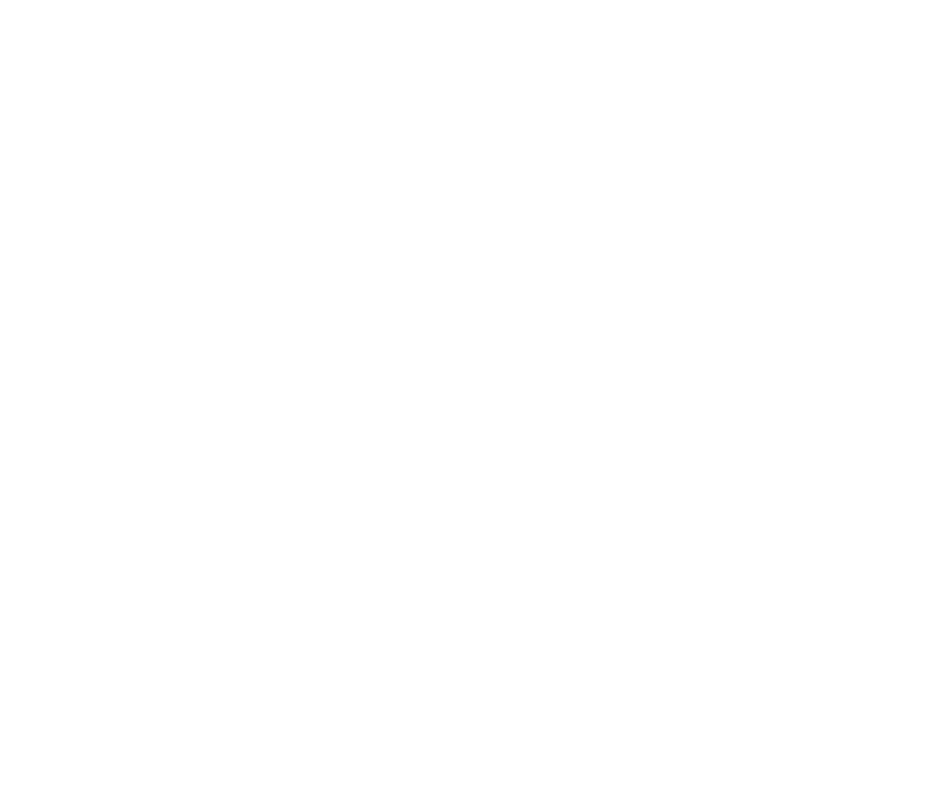
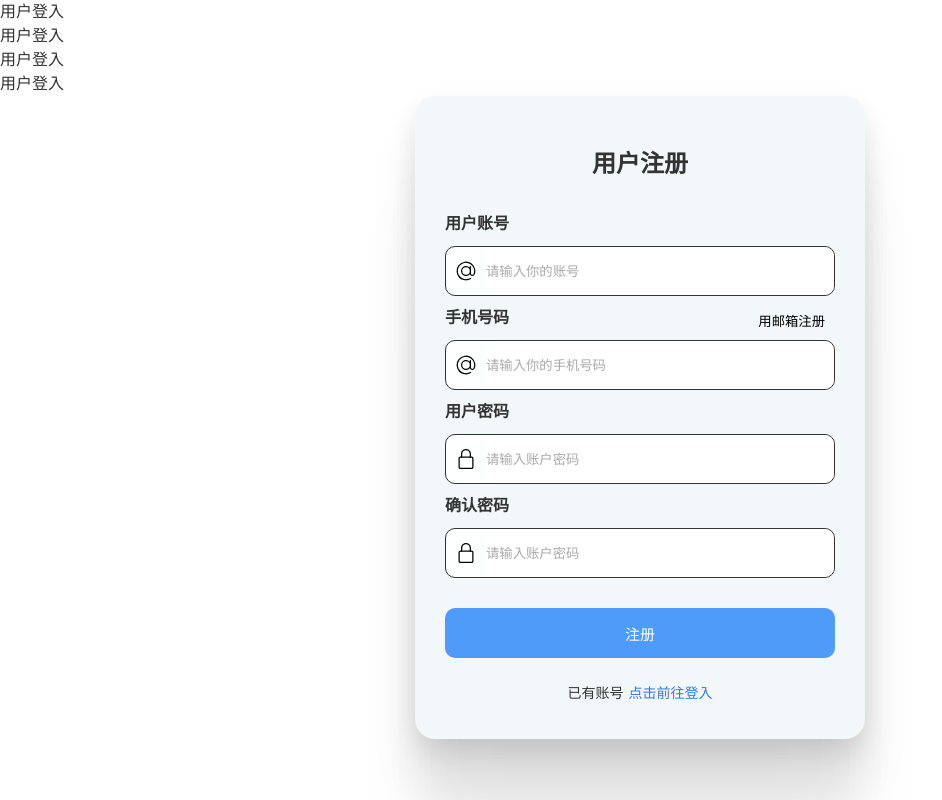
Before and after one commit to uncont/TakeAWay, a Vue app: page /register in a window 1280 px wide. Before the commit this address had no page. Shown: the whole page, without its empty margins (0-942 px from the left). Built offline with nearby package versions, Linux system fonts and the light colour scheme.

Commit message:
添加了用户注册页面

```diff
--- a/src/App.vue
+++ b/src/App.vue
@@ -1,9 +1,11 @@
 <template>
+    <IndexNav></IndexNav>
     <router-view />
 
 </template>
 
 <script setup>
+    import IndexNav from './common/IndexNav.vue';
 
 </script>
 
--- a/src/assets/css/reset.css
+++ b/src/assets/css/reset.css
@@ -52,3 +52,10 @@
 h6 {
   font-weight: 400;
 }
+button{
+	/* 清除默认边框 */
+	border:0;
+	outline:none;
+   /*清除默认背景 */
+   background-color: transparent;
+	}
--- /dev/null
+++ b/src/common/IndexNav.vue
@@ -0,0 +1,20 @@
+<template>
+  <nav>
+    <ul>
+        <li><router-link to="/login">用户登入</router-link></li>
+        <li><router-link to="/login">用户登入</router-link></li>
+        <li><router-link to="/login">用户登入</router-link></li>
+        <li><router-link to="/login">用户登入</router-link></li>
+    </ul>
+  </nav>
+</template>
+
+<script>
+export default {
+
+}
+</script>
+
+<style>
+
+</style>
--- a/src/main.js
+++ b/src/main.js
@@ -1,5 +1,5 @@
-import './assets/css/reset.css'
-import './assets/css/common.css'
+import '@/assets/css/reset.css'
+import '@/assets/css/common.css'
 
 import { createApp } from 'vue'
 import { createPinia } from 'pinia'
--- a/src/router/index.js
+++ b/src/router/index.js
@@ -7,7 +7,12 @@
       path:'/login',
       name:'login',
       component: () => import('@/views/UserLogin.vue')
-    }
+    },
+    {
+      path:'/register',
+      name:'register',
+      component: () => import('@/views/UserRigister.vue')
+    },
   ],
 })
 
--- a/src/views/UserLogin.vue
+++ b/src/views/UserLogin.vue
@@ -1,6 +1,8 @@
 <!-- 用户登入页面 -->
 <template>
+
 <form class="form wrap">
+  <h2>用户登入</h2>
   <div class="flex-column">
     <label>用户账号</label>
   </div>
@@ -29,11 +31,11 @@
     <span class="span">密码忘记了？</span>
   </div>
   <button class="button-submit" @click.prevent="onShow">登入</button>
-  <p class="p">还没有账号？<span class="span">点击前往注册</span></p>
+  <p class="p">还没有账号？<span class="span" @click="router.push('/register')">点击前往注册</span></p>
   <p class="p line">或者</p>
 
   <div class="flex-row">
-    <button class="btn google">使用手机号码登入</button>
+    <button class="btn WeChat">使用微信登入</button>
     <button class="btn apple">使用邮箱地址登入</button>
   </div>
 </form>
@@ -41,9 +43,11 @@
 </template>
 
 <script setup>
+import { useRouter } from "vue-router";
+const router = useRouter();
 import { ref } from "vue";
 import Vcode from "vue3-puzzle-vcode";
-
+/*验证码*/
 const isShow = ref(false);//验证码的显示与隐藏
 const onShow = () => {
   isShow.value = true;
@@ -51,6 +55,7 @@
 const onClose = () => {
   isShow.value = false;
 };
+// 成功后执行的函数
 const onSuccess = () => {
   onClose(); // 验证成功，需要手动关闭模态框
 };
@@ -71,6 +76,17 @@
   padding: 30px;
   width: 450px;
   border-radius: 20px;
+  box-shadow:
+    0px 187px 75px  rgba(0, 0, 0, 0.01),
+    0px 105px 63px rgba(0, 0, 0, 0.05),
+    0px 47px 47px rgba(0, 0, 0, 0.09),
+    0px 12px 26px rgba(0, 0, 0, 0.1),
+    0px 0px 0px rgba(0, 0, 0, 0.1);
+}
+h2{
+  margin: 20px 0;
+  text-align: center;
+  font-weight: 700;
 }
 
 ::placeholder {
@@ -170,11 +186,14 @@
   align-items: center;
   font-weight: 500;
   gap: 10px;
-  border: 1px solid #333;
   background-color: var(--button-color);
   color: #f1f1f1;
   cursor: pointer;
   transition: 0.2s ease-in-out;
+}
+
+.WeChat{
+  background-color:  #04BE02;
 }
 
 .btn:hover {
--- a/src/views/UserRigister.vue
+++ b/src/views/UserRigister.vue
@@ -1,13 +1,214 @@
+<!-- 用户登入页面 -->
 <template>
 
+<form class="form wrap">
+  <h2>用户注册</h2>
+  <div class="flex-column">
+    <label>用户账号</label>
+  </div>
+  <div class="inputForm">
+    <img src="@/assets/Image/SVG/email.svg" alt="">
+    <input type="text" class="input" placeholder="请输入你的账号" />
+  </div>
+  <div class="flex-column change">
+    <label>{{  registerMethod ? "手机号码" : "邮箱地址"   }}</label>
+    <button @click.prevent="registerMethod = !registerMethod">用{{ registerMethod ? "邮箱" : "手机"  }}注册</button>
+  </div>
+  <div class="inputForm" v-if="registerMethod">
+    <img src="@/assets/Image/SVG/email.svg" alt="">
+    <input type="text" class="input" placeholder="请输入你的手机号码" />
+  </div>
+  <div class="inputForm" v-else>
+    <img src="@/assets/Image/SVG/email.svg" alt="">
+    <input type="text" class="input" placeholder="请输入你的邮箱地址" />
+  </div>
+
+  <div class="flex-column">
+    <label>用户密码</label>
+  </div>
+  <div class="inputForm">
+    <img src="@/assets/Image/SVG/password.svg" alt="">
+    <input
+    type="password"
+    class="input"
+    placeholder="请输入账户密码"
+    autocomplete="password"/>
+  </div>
+  <div class="flex-column">
+    <label>确认密码</label>
+  </div>
+  <div class="inputForm">
+    <img src="@/assets/Image/SVG/password.svg" alt="">
+    <input
+    type="password"
+    class="input"
+    placeholder="请输入账户密码"
+    autocomplete="password"/>
+  </div>
+  <button class="button-submit" @click.prevent="">注册</button>
+  <p class="p">已有账号<span class="span" @click="router.push('/login')">点击前往登入</span></p>
+</form>
 </template>
 
-<script>
-export default {
+<script setup>
+import { useRouter } from "vue-router";
+const router = useRouter();
+import { ref } from "vue";
+const registerMethod = ref(true); //切换注册方式 true 为手机注册，false 为邮箱注册
+const registDate = ref(
+  {
+    userName:'',
+    phone:'',
+    email:'',
+    password:'',
+    confirmPassword:''
+  }
+);
 
-}
 </script>
 
-<style>
+<style scoped>
+.form {
+  --input-color: #93C0F2;
+  --SVGBG-color: #FEFFFF;
+  --background-color: #F2F7FA;
+  --button-color: #4F9BFA;
+  --font-color: #333;
+  display: flex;
+  flex-direction: column;
+  gap: 10px;
+  background-color: var(--background-color);
+  padding: 30px;
+  width: 450px;
+  border-radius: 20px;
+  box-shadow:
+    0px 187px 75px  rgba(0, 0, 0, 0.01),
+    0px 105px 63px rgba(0, 0, 0, 0.05),
+    0px 47px 47px rgba(0, 0, 0, 0.09),
+    0px 12px 26px rgba(0, 0, 0, 0.1),
+    0px 0px 0px rgba(0, 0, 0, 0.1);
+}
+h2{
+margin: 20px 0;
+text-align: center;
+font-weight: 700;
+}
+
+::placeholder {
+  color: #aaa;
+}
+
+.form button {
+  align-self: flex-end;
+}
+
+.flex-column > label {
+  color: var(--font-color);
+  font-weight: 600;
+}
+
+.change{
+  display: flex;
+  justify-content: space-between;
+}
+
+.change button{
+  margin-right: 10px;
+}
+
+.inputForm {
+  border: 1.5px solid #333;
+  border-radius: 10px;
+  height: 50px;
+  display: flex;
+  align-items: center;
+  padding-left: 10px;
+  transition: 0.2s ease-in-out;
+  background-color: var(--SVGBG-color);
+}
+.inputForm img{
+  width: 20px;
+  height: 20px;
+}
+.input {
+  margin-left: 10px;
+  border-radius: 10px;
+  border: none;
+  width: 100%;
+  height: 100%;
+  /* background-color: var(--input-color); */
+  color: #333;
+}
+
+.input:focus {
+  outline: none;
+}
+
+.inputForm:focus-within {
+  border: 1.5px solid #2d79f3;
+}
+
+.flex-row {
+  display: flex;
+  flex-direction: row;
+  align-items: center;
+  gap: 10px;
+  justify-content: space-between;
+}
+
+.flex-row > div > label {
+  font-size: 14px;
+  color: var(--font-color);
+  font-weight: 400;
+}
+
+.span {
+  font-size: 14px;
+  margin-left: 5px;
+  color: #2d79f3;
+  font-weight: 500;
+  cursor: pointer;
+}
+
+.button-submit {
+  margin: 20px 0 10px 0;
+  background-color: var(--button-color);
+  border: none;
+  color: white;
+  font-size: 15px;
+  font-weight: 500;
+  border-radius: 10px;
+  height: 50px;
+  width: 100%;
+  cursor: pointer;
+}
+
+.p {
+  text-align: center;
+  color: var(--font-color);
+  font-size: 14px;
+  margin: 5px 0;
+}
+
+.btn {
+  margin-top: 10px;
+  width: 100%;
+  height: 50px;
+  border-radius: 10px;
+  display: flex;
+  justify-content: center;
+  align-items: center;
+  font-weight: 500;
+  gap: 10px;
+  border: 1px solid #333;
+  background-color: var(--button-color);
+  color: #f1f1f1;
+  cursor: pointer;
+  transition: 0.2s ease-in-out;
+}
+
+.btn:hover {
+  border: 1px solid #2d79f3;
+}
 
 </style>
```
